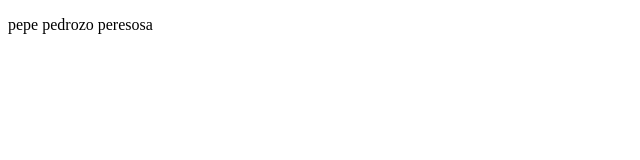
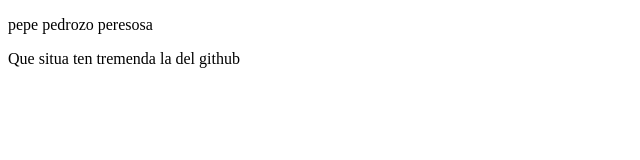
Before and after one commit to yannina21/Proyecto-Productivo, a plain HTML site: page producto.html in a window 1280 px wide. Shown: the whole page, without its empty margins (0-640 px from the left). Drawn offline with Linux system fonts and the light colour scheme.

Commit message:
guardar2

```diff
--- a/producto.html
+++ b/producto.html
@@ -10,6 +10,7 @@
 
 <body>
     <p>pepe pedrozo peresosa</p>
+    <p>Que situa ten tremenda la del github</p>
 </body>
 
 </html>
```
